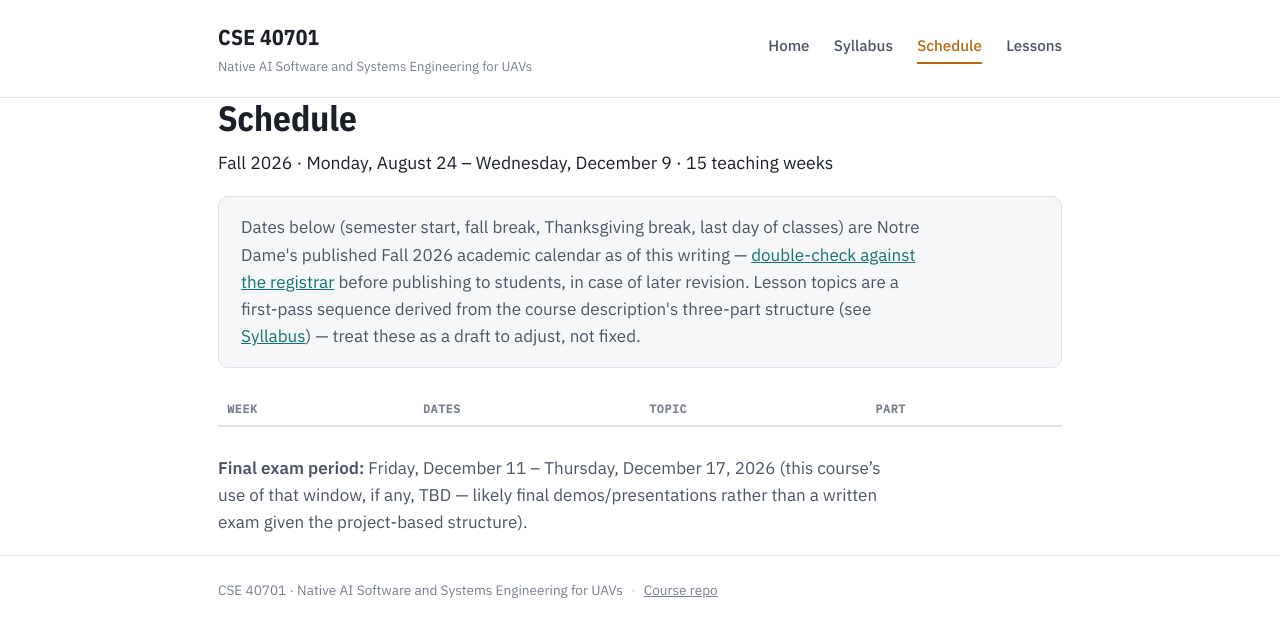
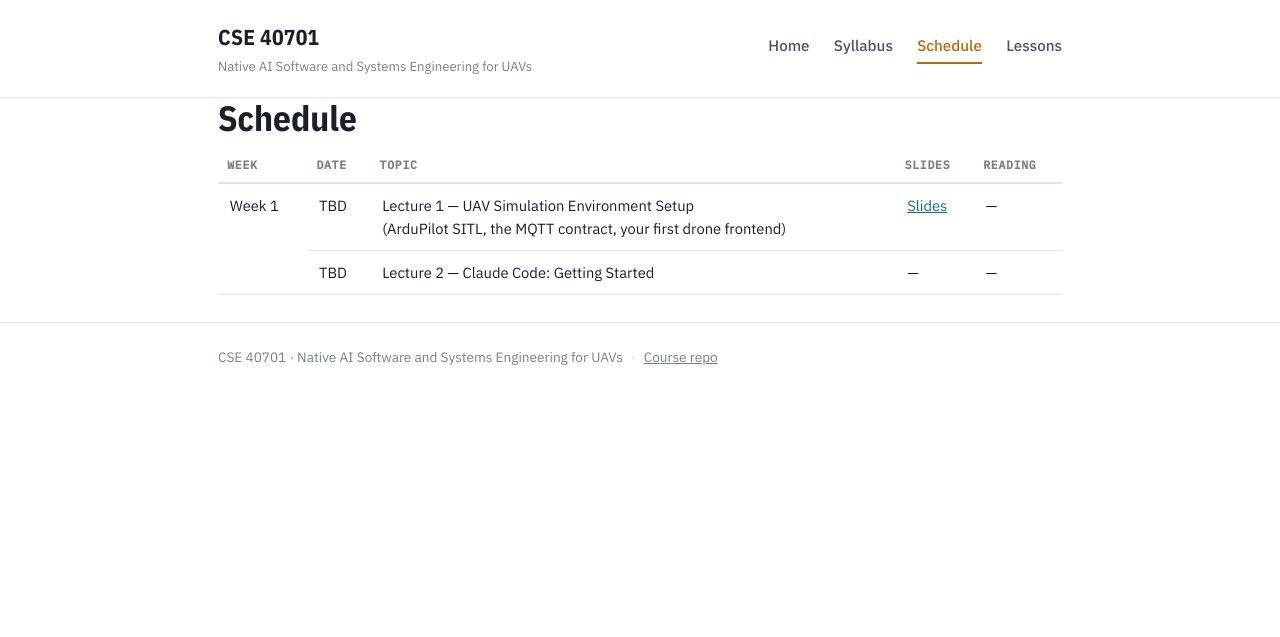
Before and after one commit to JaneClelandHuang/uav-native-ai, a Jekyll site: the page built from schedule.md, in a window 1280 px wide. Shown: the top 637 px of the page. Built offline with Jekyll 4.4.1, drawn with Linux system fonts in a browser that asks for light colours.

Commit message:
Revise schedule format and add Week 1 lecture details
Updated the schedule format and added details for Week 1 lectures.

```diff
--- a/schedule.md
+++ b/schedule.md
@@ -4,27 +4,25 @@ title: Schedule
 
 # Schedule
 
-<p class="lede">Fall 2026 · Monday, August 24 – Wednesday, December 9 · 15 teaching weeks</p>
-
-<div class="callout">
-<p>Dates below (semester start, fall break, Thanksgiving break, last day of
-classes) are Notre Dame's published Fall 2026 academic calendar as of this
-writing — <a href="https://registrar.nd.edu/calendars/">double-check against
-the registrar</a> before publishing to students, in case of later revision.
-Lesson topics are a first-pass sequence derived from the course description's
-three-part structure (see <a href="{{ '/syllabus.html' | relative_url }}">Syllabus</a>)
-— treat these as a draft to adjust, not fixed.</p>
-</div>
-
 <div class="table-wrap">
 <table>
 <thead>
-<tr><th class="week-cell">Week</th><th>Dates</th><th>Topic</th><th>Part</th></tr>
+<tr><th class="week-cell">Week</th><th>Date</th><th>Topic</th><th>Slides</th><th>Reading</th></tr>
 </thead>
 <tbody>
-
+<tr>
+  <td class="week-cell" rowspan="2">Week 1</td>
+  <td>TBD</td>
+  <td>Lecture 1 — UAV Simulation Environment Setup<br>(ArduPilot SITL, the MQTT contract, your first drone frontend)</td>
+  <td><a href="lectures/01-uav-infra/index.html">Slides</a></td>
+  <td>—</td>
+</tr>
+<tr>
+  <td>TBD</td>
+  <td>Lecture 2 — Claude Code: Getting Started</td>
+  <td>—</td>
+  <td>—</td>
+</tr>
 </tbody>
 </table>
 </div>
-
-**Final exam period:** Friday, December 11 – Thursday, December 17, 2026 (this course's use of that window, if any, TBD — likely final demos/presentations rather than a written exam given the project-based structure).
```
